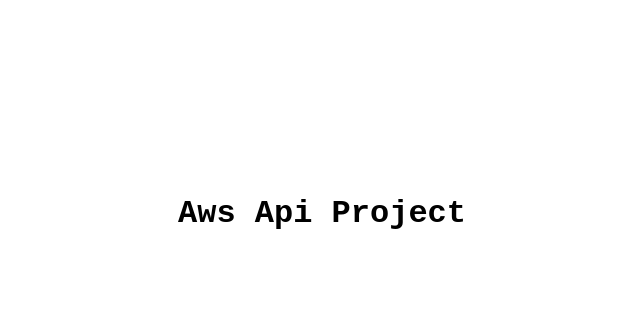
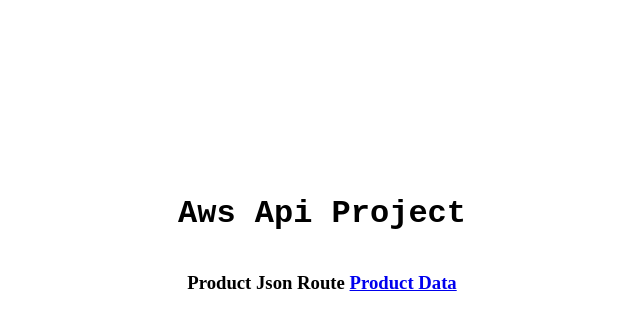
Before and after one commit to Shu12388y/aws_sample_api_project, a website: page public/index.html in a window 1280 px wide. Shown: the part 5-332 px from the top of the page, without its empty margins (318-958 px from the left). Drawn offline with Linux system fonts and the light colour scheme.

Commit message:
file added:

```diff
--- a/public/index.html
+++ b/public/index.html
@@ -9,6 +9,7 @@
             display: flex;
             align-items: center;
             justify-content: center;
+            flex-direction: column;
         }
         h1{
             font-family: 'Courier New', Courier, monospace;
@@ -19,5 +20,7 @@
 <body>
 
     <h1>Aws Api Project</h1>
+
+    <h3>Product Json Route <a href="/product">Product Data</a></h3>
 </body>
 </html>
--- a/server.js
+++ b/server.js
@@ -6,6 +6,8 @@
 const data=require("./data/product.json")
 
 
+
+// routes
 app.get("/",(req,res)=>{
     const homePage=fs.readFile(path.join(__dirname,"public","index.html"),"utf8",(error,content)=>{
         if(error){
@@ -16,6 +18,7 @@
             res.send(content)
         }
     })
+
 })
 
 
```
